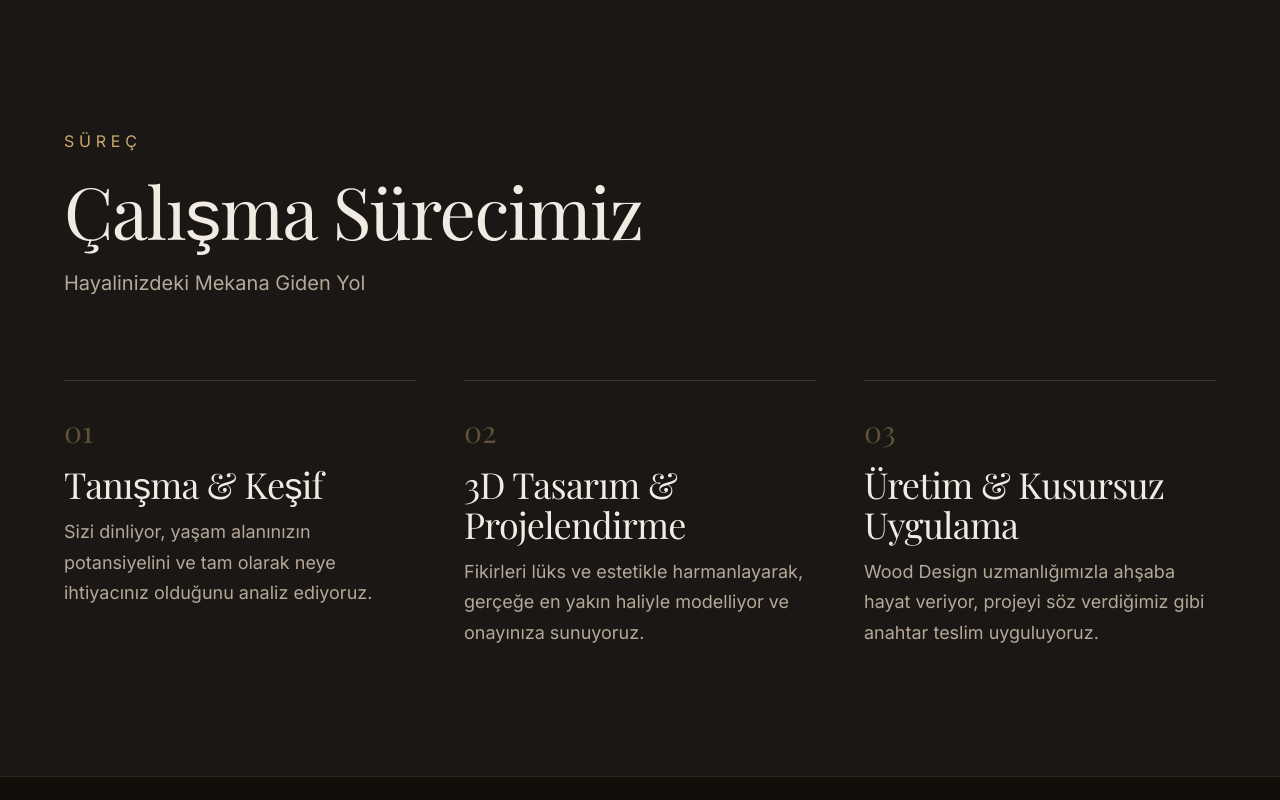
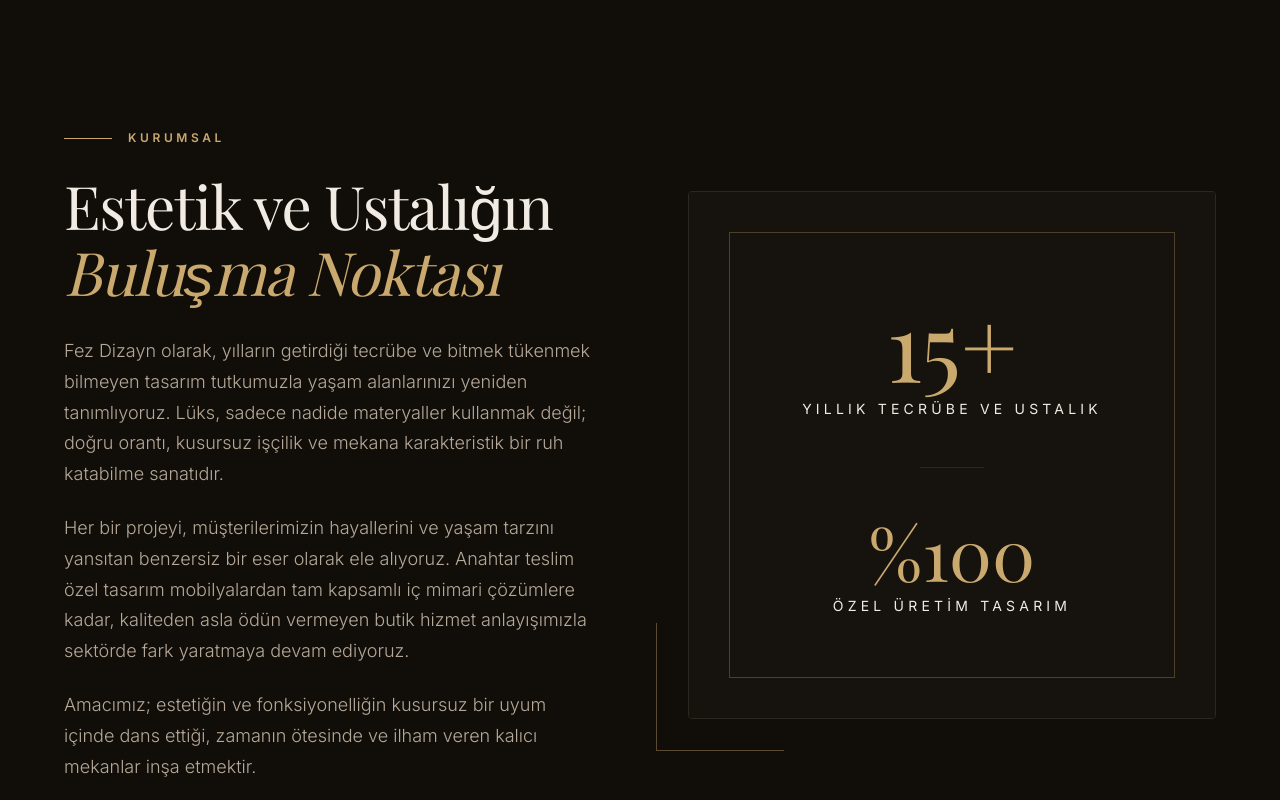
Before and after one commit to MuhammedTogmus/fez-dizayn, a Next.js app: page / in a window 1280 px wide. Shown: the part 800-1600 px from the top of the page. Built offline with nearby package versions, Linux system fonts and the light colour scheme; a web font is replaced by a local one.

Commit message:
feat: implement home page layout with new About component and site icon

```diff
--- a/src/app/page.tsx
+++ b/src/app/page.tsx
@@ -4,6 +4,7 @@ import ScrollToTop from '@/components/ScrollToTop';
 import dynamic from 'next/dynamic';
 
 const Process = dynamic(() => import('@/components/Process'));
+const About = dynamic(() => import('@/components/About'));
 const Contact = dynamic(() => import('@/components/Contact'));
 const Services = dynamic(() => import('@/components/Services'));
 
@@ -13,6 +14,7 @@ export default function Home() {
       <ScrollToTop />
       <Navbar />
       <Hero />
+      <About />
       <Process />
       <Contact />
       <Services />
--- /dev/null
+++ b/src/components/About.tsx
@@ -0,0 +1,70 @@
+'use client';
+
+import { motion } from 'framer-motion';
+
+export default function About() {
+  return (
+    <section id="hakkimizda" className="w-full bg-[#110e0a] py-24 md:py-32 px-6 md:px-12 lg:px-16 border-b border-[#2e2720]/50 relative overflow-hidden">
+      <div className="max-w-7xl mx-auto flex flex-col lg:flex-row items-center gap-16 lg:gap-24">
+
+        {/* Left Side: Typography and Content */}
+        <motion.div
+          initial={{ opacity: 0, x: -30 }}
+          whileInView={{ opacity: 1, x: 0 }}
+          viewport={{ once: true }}
+          transition={{ duration: 0.8 }}
+          className="lg:w-1/2 flex flex-col justify-center"
+        >
+          <div className="flex items-center gap-4 mb-6">
+            <div className="w-12 h-[1px] bg-[#c9a96e]" />
+            <p className="text-[#c9a96e] text-xs tracking-[0.3em] uppercase font-semibold">Kurumsal</p>
+          </div>
+
+          <h2 className="font-serif text-4xl md:text-5xl lg:text-6xl text-[#f2ebe3] leading-tight mb-8">
+            Estetik ve Ustalığın <br /> <span className="italic text-[#c9a96e]">Buluşma Noktası</span>
+          </h2>
+
+          <div className="space-y-6 text-[#b5a898] font-light text-base md:text-lg leading-relaxed">
+            <p>
+              Fez Dizayn olarak, yılların getirdiği tecrübe ve bitmek tükenmek bilmeyen tasarım tutkumuzla yaşam alanlarınızı yeniden tanımlıyoruz. Lüks, sadece nadide materyaller kullanmak değil; doğru orantı, kusursuz işçilik ve mekana karakteristik bir ruh katabilme sanatıdır.
+            </p>
+            <p>
+              Her bir projeyi, müşterilerimizin hayallerini ve yaşam tarzını yansıtan benzersiz bir eser olarak ele alıyoruz. Anahtar teslim özel tasarım mobilyalardan tam kapsamlı iç mimari çözümlere kadar, kaliteden asla ödün vermeyen butik hizmet anlayışımızla sektörde fark yaratmaya devam ediyoruz.
+            </p>
+            <p>
+              Amacımız; estetiğin ve fonksiyonelliğin kusursuz bir uyum içinde dans ettiği, zamanın ötesinde ve ilham veren kalıcı mekanlar inşa etmektir.
+            </p>
+          </div>
+        </motion.div>
+
+        {/* Right Side: Imagery/Stats or Aesthetic block */}
+        <motion.div
+          initial={{ opacity: 0, scale: 0.95 }}
+          whileInView={{ opacity: 1, scale: 1 }}
+          viewport={{ once: true }}
+          transition={{ duration: 1, delay: 0.2 }}
+          className="lg:w-1/2 w-full relative"
+        >
+          <div className="relative aspect-[4/5] md:aspect-square w-full rounded-sm overflow-hidden border border-[#2e2720]">
+            <div className="absolute inset-0 bg-[#16120e] flex items-center justify-center p-6 md:p-10">
+              <div className="border border-[#c9a96e]/30 w-full h-full flex flex-col items-center justify-center text-center p-6">
+
+                <span className="font-serif text-6xl md:text-8xl text-[#c9a96e] block mb-2">15+</span>
+                <span className="text-[#f2ebe3] text-xs md:text-sm tracking-[0.3em] uppercase">Yıllık Tecrübe ve Ustalık</span>
+
+                <div className="w-16 h-[1px] bg-[#2e2720] my-8 md:my-12" />
+
+                <span className="font-serif text-5xl md:text-7xl text-[#c9a96e] block mb-2">%100</span>
+                <span className="text-[#f2ebe3] text-xs md:text-sm tracking-[0.3em] uppercase">Özel Üretim Tasarım</span>
+
+              </div>
+            </div>
+          </div>
+          {/* Decorative element */}
+          <div className="absolute -bottom-6 -left-6 md:-bottom-8 md:-left-8 w-24 h-24 md:w-32 md:h-32 border-l border-b border-[#c9a96e]/40 z-[0]" />
+        </motion.div>
+
+      </div>
+    </section>
+  );
+}
```
Also changed, not shown: src/app/icon.jpg (renamed from src/app/icon.png.jpg).
